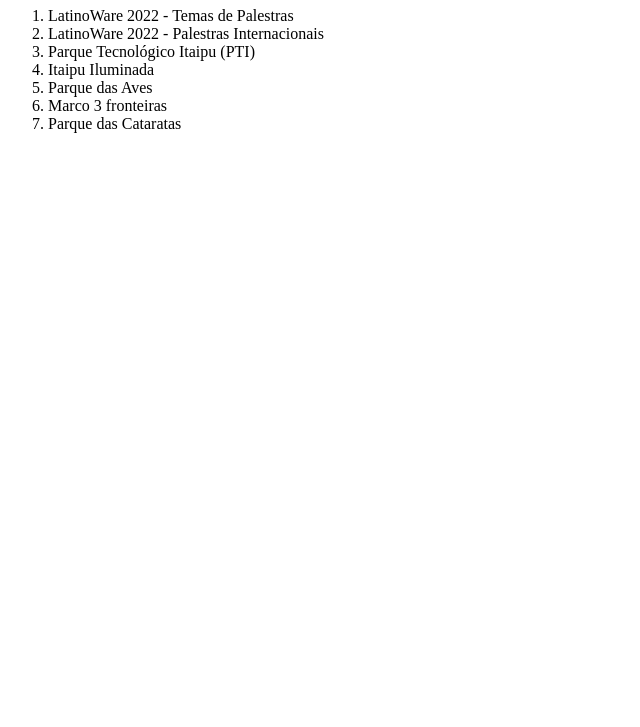
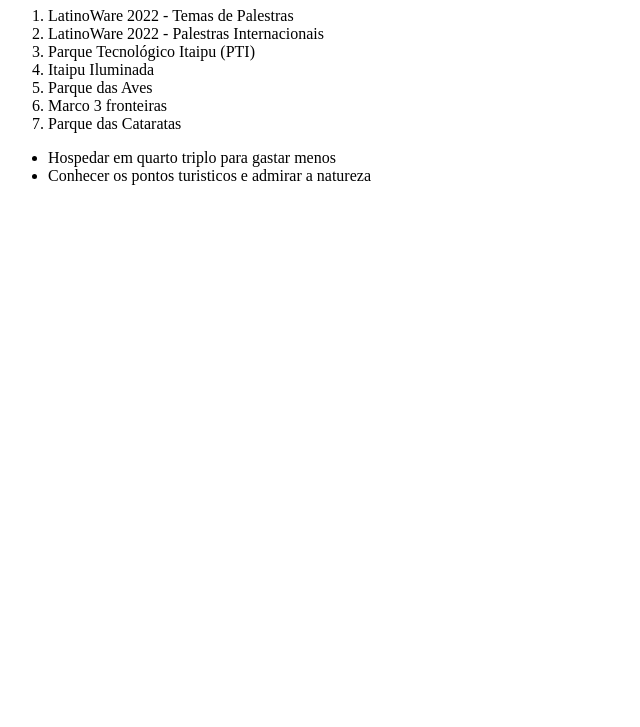
Before and after one commit to camila-koike/visitaTec, a plain HTML site: page index.html in a window 1280 px wide. Shown: the part 73-800 px from the top of the page, without its empty margins (0-640 px from the left). Drawn offline with Linux system fonts and the light colour scheme.

Commit message:
visita modificada miria

```diff
--- a/index.html
+++ b/index.html
@@ -15,6 +15,12 @@
 		<li>Parque das Aves</li>
 		<li>Marco 3 fronteiras</li>
 		<li>Parque das Cataratas</li>
+
 	</ol>
+
+	<ul>
+		<li> Hospedar em quarto triplo para gastar menos </li>
+		<li> Conhecer os pontos turisticos e admirar a natureza </li>
+</ul>
 </body>
 </html>
```
